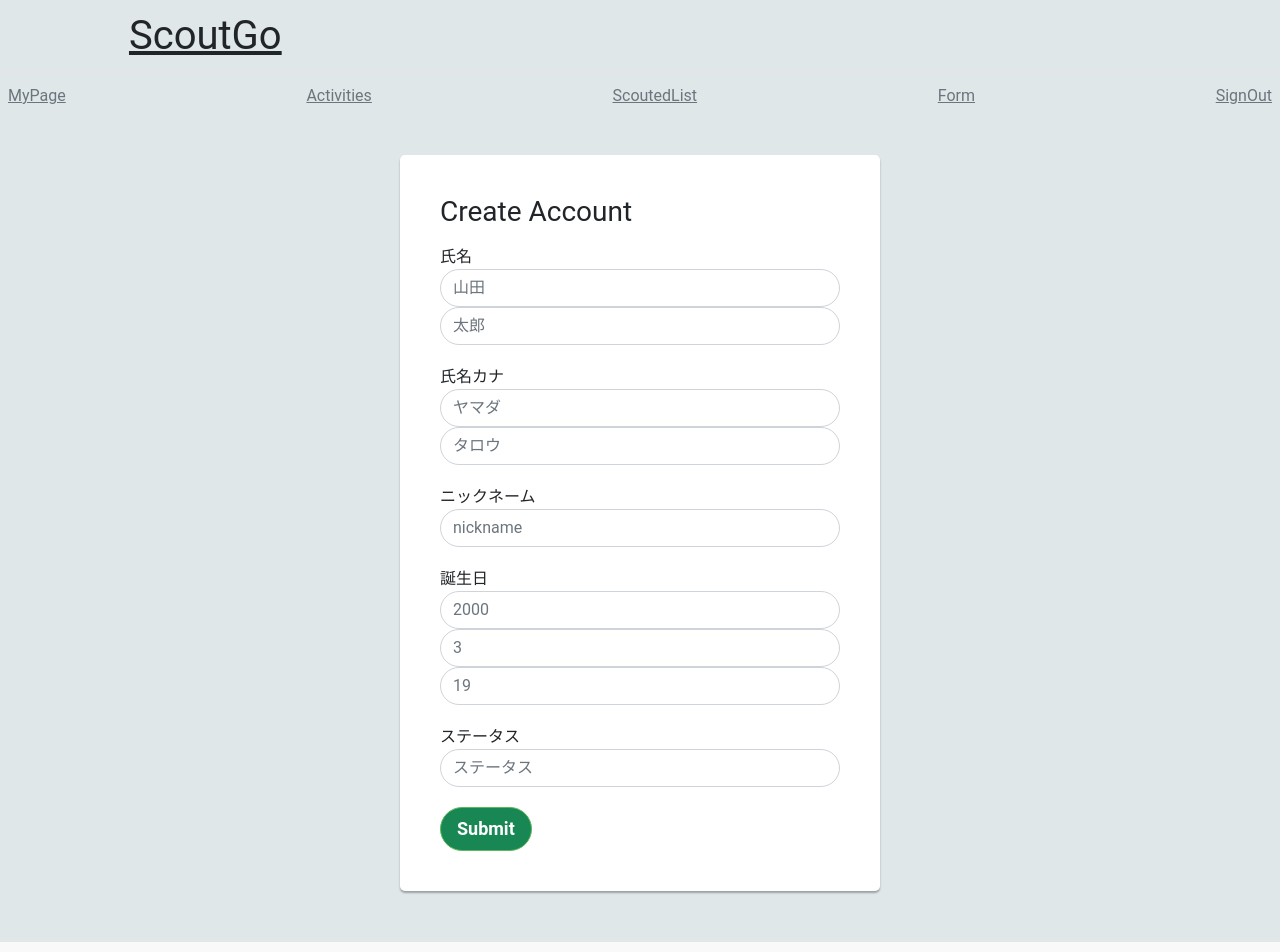
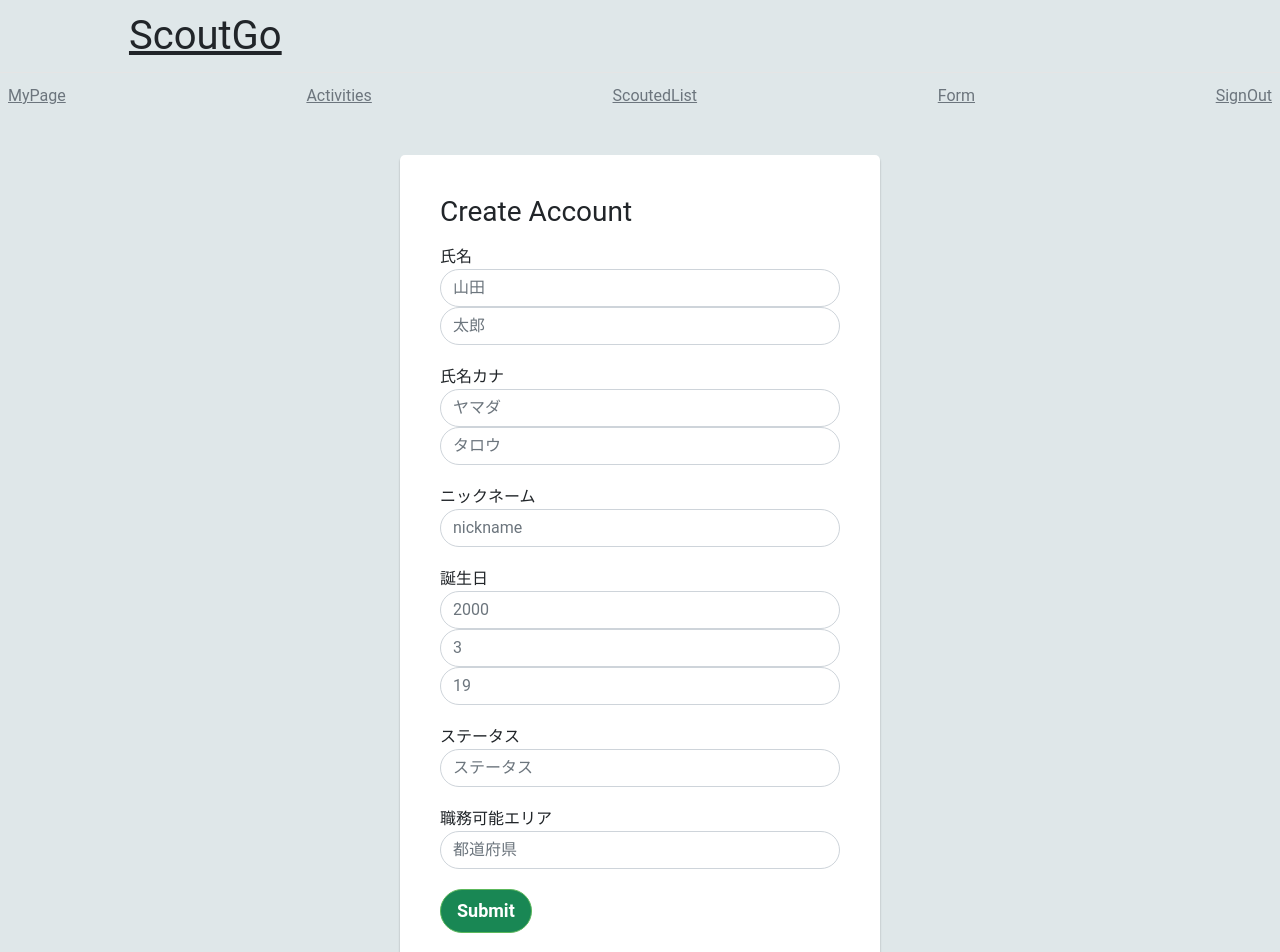
Before and after one commit to taiki-nd/scout_go_front, a React (Create React App) app: page /signup2 in a window 1280 px wide. Shown: the top 952 px of the page. Built offline with nearby package versions, Linux system fonts and the light colour scheme.

Commit message:
就業可能エリアの追加

```diff
--- a/src/components/page/user/signup/SignUp2.tsx
+++ b/src/components/page/user/signup/SignUp2.tsx
@@ -14,6 +14,7 @@ export const SignUp2 = () => {
   const [birthDay, setBirthDay] = useState(Number);
   const [autoPermission, setAutoPermission] = useState(false);
   const [status, setStatus] = useState("");
+  const [prefecture, setPrefecture] = useState("");
 
   const submit = () => {
 
@@ -72,6 +73,13 @@ export const SignUp2 = () => {
           />
         </div>
 
+        <div className="form-group">
+          <label>職務可能エリア</label>
+          <input type="text" className="form-control input-lg" placeholder="都道府県" required
+            onChange={e => setPrefecture(e.target.value)}
+          />
+        </div>
+
         <button className="btn btn-success btn-lg btn-block signup-btn" type="submit">Submit</button>
       </form>
     </div>
```
